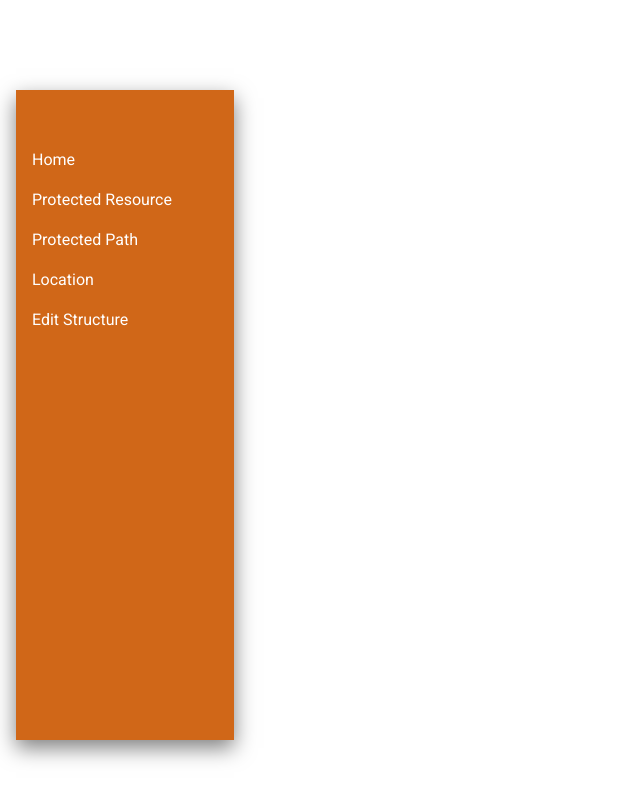
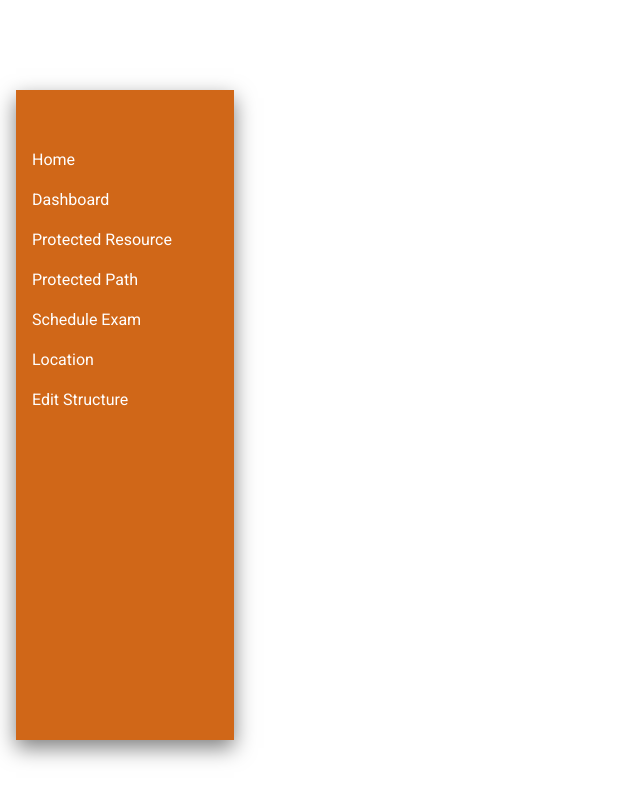
Before and after one commit to Kavishka-santhush/exam-module-frontend, an Angular app: page / in a window 1280 px wide. Shown: the part 726-1526 px from the top of the page, without its empty margins (0-640 px from the left). Built offline with nearby package versions, Linux system fonts and the light colour scheme.

Commit message:
Fixed merging issues.

```diff
--- a/src/app/app.component.ts
+++ b/src/app/app.component.ts
@@ -2,6 +2,9 @@ import { Component } from '@angular/core';
 import { RouterOutlet } from '@angular/router';
 import {LayoutComponent} from './container/layout/layout.component';
 import {SidebarComponent} from './container/sidebar/sidebar.component';
+import {FormsModule} from '@angular/forms';
+import {BrowserModule} from '@angular/platform-browser';
+import {HttpClient} from '@angular/common/http';
 
 @Component({
   selector: 'app-root',
--- a/src/app/app.routes.ts
+++ b/src/app/app.routes.ts
@@ -2,7 +2,6 @@ import { Routes } from '@angular/router';
 
 import { Observable } from 'rxjs';
 import { AuthGuard } from './security/auth.guard';
-// import * as path from 'node:path';
 
 export const routes: Routes = [
   {
@@ -40,6 +39,17 @@ export const routes: Routes = [
   {
     path: 'location',
     loadComponent: () => import('./components/location/location.component').then(m => m.LocationComponent)
-  }
+  },
+  {
+    path: 'schedule-exam',
+    loadComponent: () => import('./components/schedule-exam/schedule-exam.component')
+      .then((m) => m.ScheduleExamComponent),
 
+  },
+  {
+    path: 'admin-dashboard',
+    loadComponent: () => import('./components/admin-dashboard/admin-dashboard.component')
+      .then((m) => m.AdminDashboardComponent),
+
+  },
 ];
--- a/src/app/container/sidebar/sidebar.component.html
+++ b/src/app/container/sidebar/sidebar.component.html
@@ -3,8 +3,10 @@
     <nav>
       <ul class="nav flex-column">
         <li class="nav-item"><a class="nav-link" routerLink="/">Home</a></li>
+        <li class="nav-item"><a class="nav-link" routerLink="/admin-dashboard">Dashboard</a></li>
         <li class="nav-item"><a class="nav-link" routerLink="/protected-resource">Protected Resource</a></li>
         <li class="nav-item"><a class="nav-link" routerLink="/protected-path">Protected Path</a></li>
+        <li class="nav-item"><a class="nav-link" routerLink="/schedule-exam">Schedule Exam</a></li>
         <li class="nav-item"><a class="nav-link" routerLink="/location">Location</a></li>
         <li class="nav-item"><a class="nav-link" routerLink="/edit-structure">Edit Structure</a></li>
       </ul>
```
